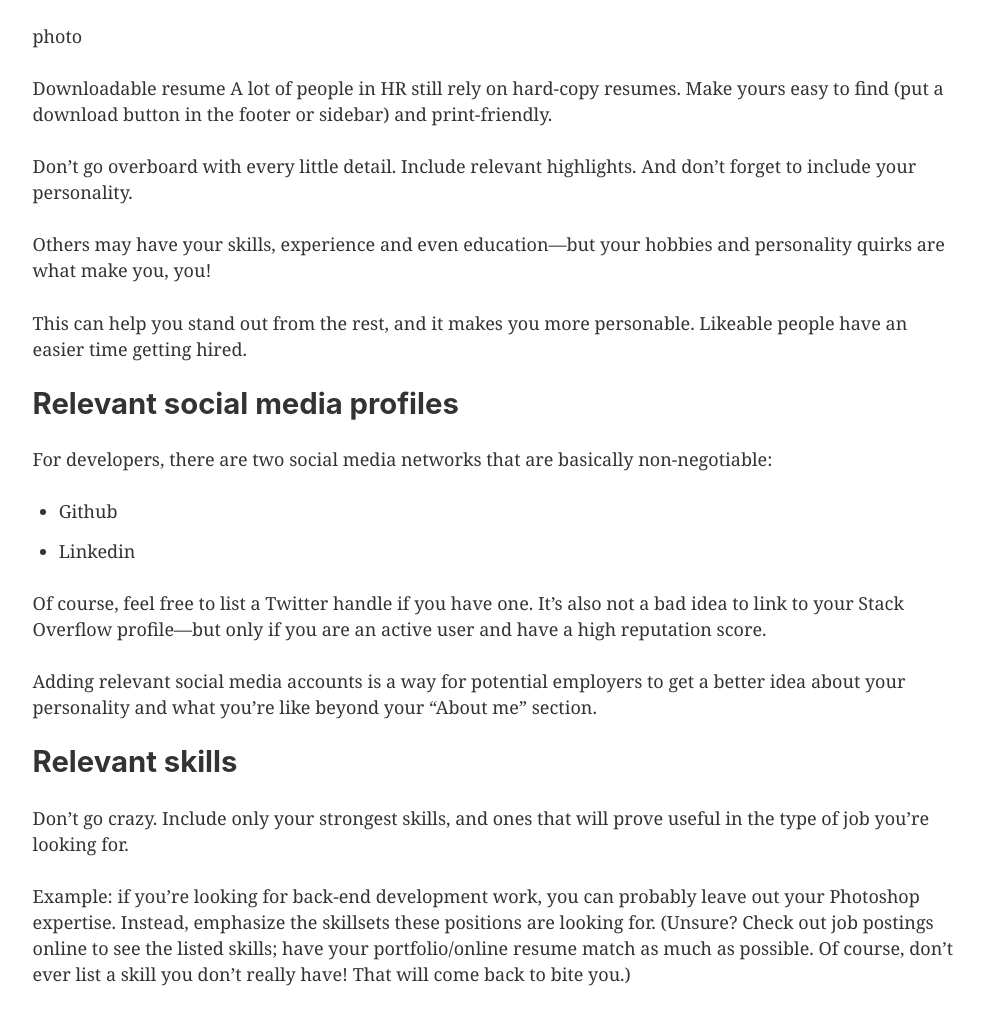
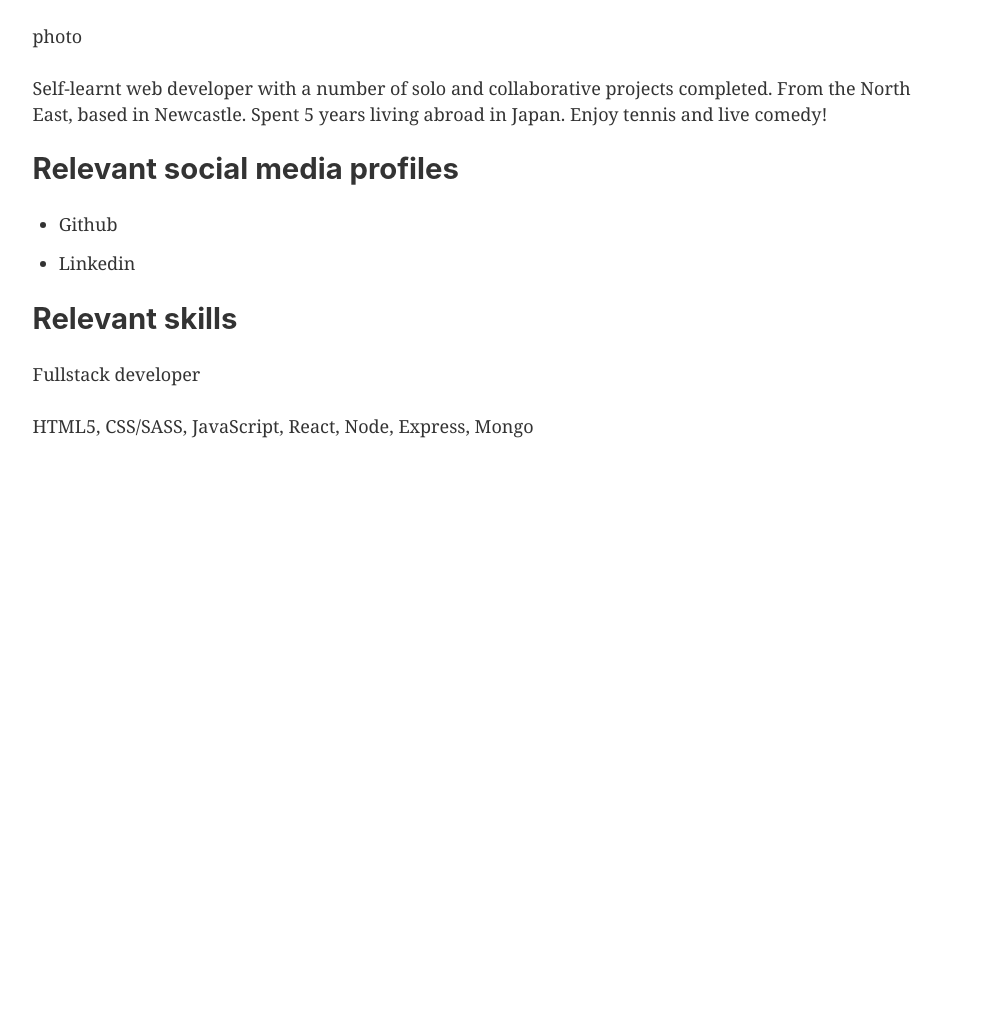
Before and after one commit to Rejam/portfolio-gatsby, a Gatsby site: page / in a window 1280 px wide. Shown: the part 197-1222 px from the top of the page, without its empty margins (147-1131 px from the left). After the commit the page ends 800 px from the top, so only its background shows below. Built offline with nearby package versions, Linux system fonts and the light colour scheme; Gatsby itself is replaced by a stand-in of ours.

Commit message:
index content

```diff
--- a/src/pages/index.js
+++ b/src/pages/index.js
@@ -7,60 +7,23 @@ const IndexPage = () => (
   <Layout>
     <h1>Bio/about section</h1>
     <p>photo</p>
+
     <p>
-      Downloadable resume A lot of people in HR still rely on hard-copy resumes.
-      Make yours easy to find (put a download button in the footer or sidebar)
-      and print-friendly.
-    </p>
-    <p>
-      Don’t go overboard with every little detail. Include relevant highlights.
-      And don’t forget to include your personality.
-    </p>
-    <p>
-      Others may have your skills, experience and even education—but your
-      hobbies and personality quirks are what make you, you!
-    </p>
-    <p>
-      This can help you stand out from the rest, and it makes you more
-      personable. Likeable people have an easier time getting hired.
+      Self-learnt web developer with a number of solo and collaborative projects
+      completed. From the North East, based in Newcastle. Spent 5 years living
+      abroad in Japan. Enjoy tennis and live comedy!
     </p>
 
     <h2>Relevant social media profiles</h2>
-    <p>
-      For developers, there are two social media networks that are basically
-      non-negotiable:
-    </p>
-
     <ul>
       <li>Github</li>
       <li>Linkedin</li>
     </ul>
-    <p>
-      Of course, feel free to list a Twitter handle if you have one. It’s also
-      not a bad idea to link to your Stack Overflow profile—but only if you are
-      an active user and have a high reputation score.
-    </p>
-
-    <p>
-      Adding relevant social media accounts is a way for potential employers to
-      get a better idea about your personality and what you’re like beyond your
-      “About me” section.
-    </p>
 
     <h2>Relevant skills</h2>
-
     <p>
-      Don’t go crazy. Include only your strongest skills, and ones that will
-      prove useful in the type of job you’re looking for.
-    </p>
-
-    <p>
-      Example: if you’re looking for back-end development work, you can probably
-      leave out your Photoshop expertise. Instead, emphasize the skillsets these
-      positions are looking for. (Unsure? Check out job postings online to see
-      the listed skills; have your portfolio/online resume match as much as
-      possible. Of course, don’t ever list a skill you don’t really have! That
-      will come back to bite you.)
+      <p>Fullstack developer</p>
+      <p>HTML5, CSS/SASS, JavaScript, React, Node, Express, Mongo</p>
     </p>
   </Layout>
 )
```
Also changed, not shown: src/pages/contact.js (+21 -10 lines), src/pages/designs.js (deleted, +0 -20 lines).
